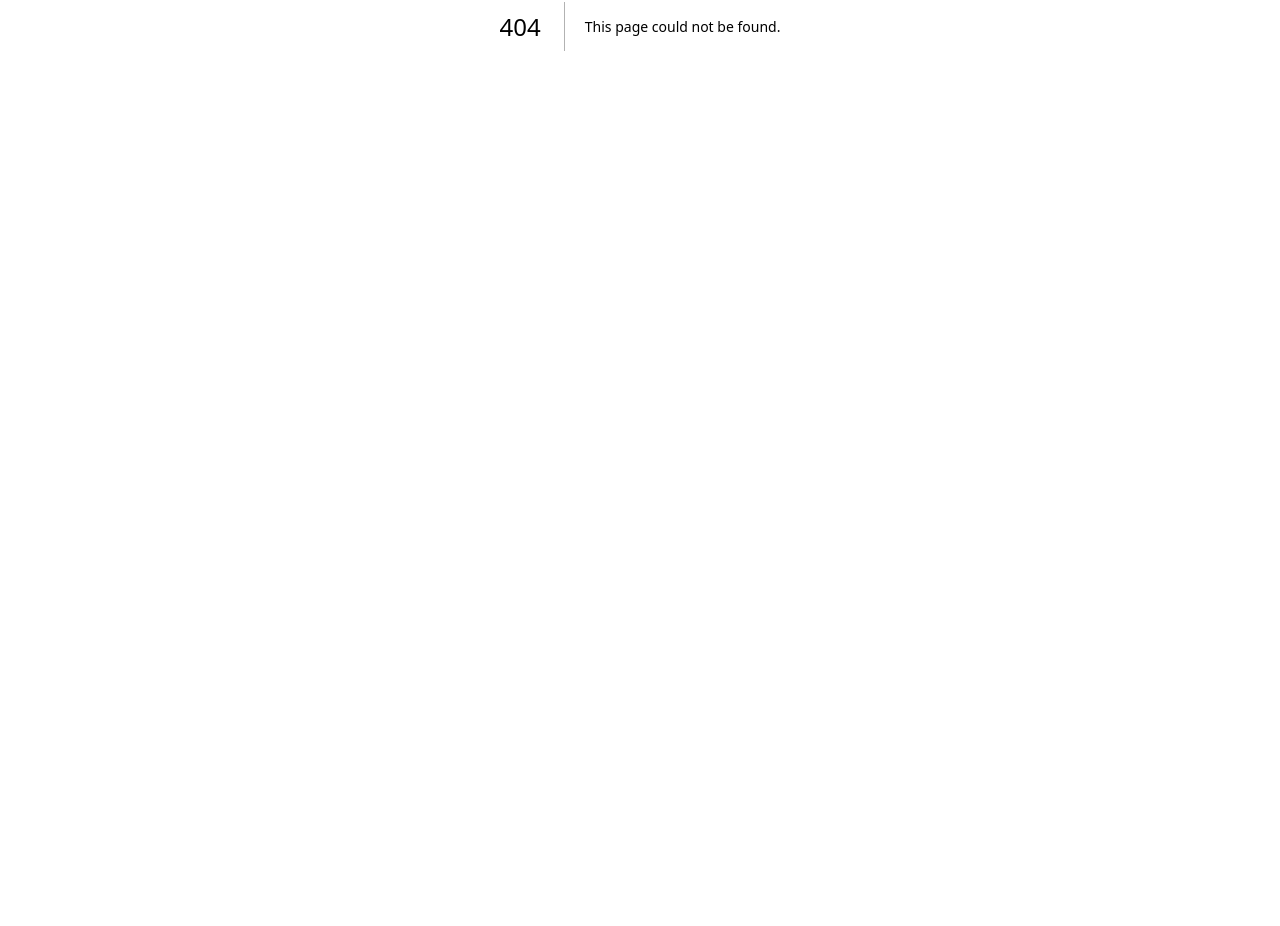
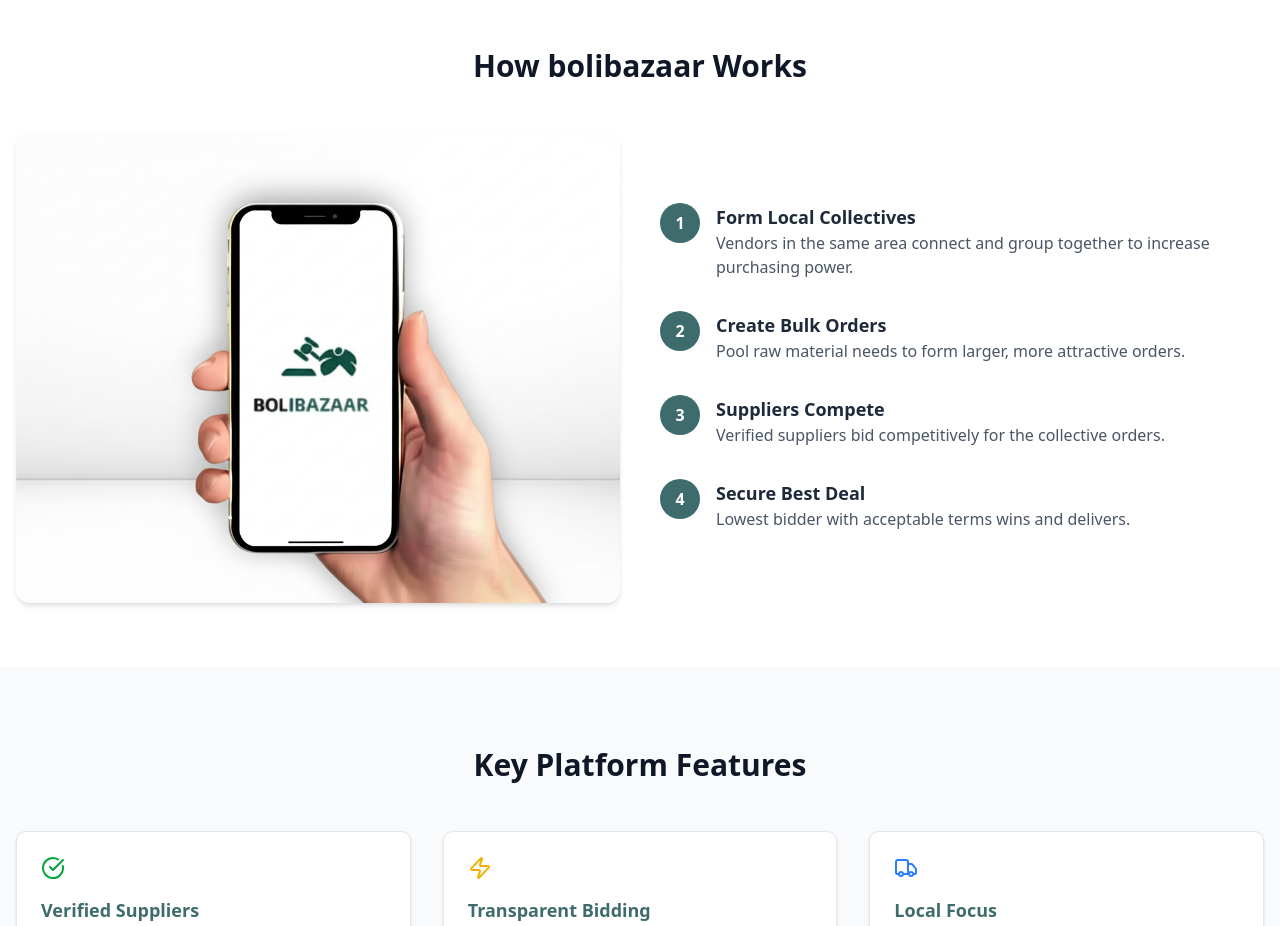
Before and after one commit to Rakshat28/BoliBazaar, a Next.js app: page /about in a window 1280 px wide. Before the commit this address had no page. Shown: the part 374-1300 px from the top of the page. Before the commit the page ends 800 px from the top, so only its background shows below. Built offline with nearby package versions, Linux system fonts and the light colour scheme.

Commit message:
Feat/about (#9)
About page

```diff
--- /dev/null
+++ b/src/app/about/page.tsx
@@ -0,0 +1,153 @@
+"use client";
+
+import { Users, TrendingDown, Zap, Shield, Award, Truck, CheckCircle } from "lucide-react";
+import { Badge } from "@/components/ui/badge";
+import React from "react";
+import Link from "next/link";
+
+export default function AboutUs() {
+  return (
+    <div className="min-h-screen bg-gradient-to-b from-white to-gray-100 text-gray-900">
+
+
+      {/* Hero Section */}
+      <section className="py-16 text-center">
+        <div className="container mx-auto px-4">
+          <h1 className="text-4xl md:text-6xl font-bold mb-6 leading-tight">
+            A digital platform connecting <span className="text-[#3e6c6c]">vendors and suppliers</span>
+          </h1>
+          <p className="text-xl text-[#3e6c6c] max-w-3xl mx-auto">
+            Collective Power, Individual Benefits — bolibazaar transforms the traditional supply chain through transparent bidding, better pricing, and reliable logistics.
+          </p>
+        </div>
+      </section>
+
+      {/* How It Works */}
+<section className="py-16 bg-white">
+  <div className="container mx-auto px-4">
+    <h2 className="text-3xl font-bold mb-12 text-center">How bolibazaar Works</h2>
+
+    <div className="grid md:grid-cols-2 gap-10 items-center">
+      {/* Left Side: Image */}
+      <div className="flex justify-center">
+        <img
+          src="/phone.png" // 🔁 Replace with your image path
+          alt="How bolibazaar works"
+          className="max-w-full h-auto rounded-xl shadow-md"
+        />
+      </div>
+
+      {/* Right Side: Vertical Steps */}
+      <div className="space-y-8">
+        {[
+          {
+            step: "Step 1",
+            title: "Form Local Collectives",
+            desc: "Vendors in the same area connect and group together to increase purchasing power.",
+          },
+          {
+            step: "Step 2",
+            title: "Create Bulk Orders",
+            desc: "Pool raw material needs to form larger, more attractive orders.",
+          },
+          {
+            step: "Step 3",
+            title: "Suppliers Compete",
+            desc: "Verified suppliers bid competitively for the collective orders.",
+          },
+          {
+            step: "Step 4",
+            title: "Secure Best Deal",
+            desc: "Lowest bidder with acceptable terms wins and delivers.",
+          },
+        ].map(({ step, title, desc }, i) => (
+          <div key={i} className="flex items-start space-x-4">
+            <div className="flex-shrink-0">
+              <div className="w-10 h-10 rounded-full bg-[#3e6c6c] text-white flex items-center justify-center font-semibold">
+                {i + 1}
+              </div>
+            </div>
+            <div>
+              <h3 className="text-lg font-semibold text-gray-800">{title}</h3>
+              <p className="text-gray-600">{desc}</p>
+            </div>
+          </div>
+        ))}
+      </div>
+    </div>
+  </div>
+</section>
+
+
+      {/* Features */}
+      <section className="py-20 bg-gray-50">
+        <div className="container mx-auto px-4">
+          <h2 className="text-3xl font-bold mb-12 text-center">Key Platform Features</h2>
+          <div className="grid md:grid-cols-3 gap-8">
+            {[
+              {
+                icon: <CheckCircle className="text-green-600 w-6 h-6" />,
+                title: "Verified Suppliers",
+                desc: "All suppliers undergo thorough vetting for quality and reliability.",
+              },
+              {
+                icon: <Zap className="text-yellow-500 w-6 h-6" />,
+                title: "Transparent Bidding",
+                desc: "Open competition ensures fair pricing and best terms for vendors.",
+              },
+              {
+                icon: <Truck className="text-blue-500 w-6 h-6" />,
+                title: "Local Focus",
+                desc: "Geographic grouping optimizes logistics and delivery efficiency.",
+              },
+            ].map(({ icon, title, desc }, i) => (
+              <div key={i} className="p-6 bg-white border border-gray-200 rounded-lg shadow-sm">
+                <div className="mb-4">{icon}</div>
+                <h4 className="font-semibold text-lg mb-2 text-[#3e6c6c]">{title}</h4>
+                <p className="text-gray-600">{desc}</p>
+              </div>
+            ))}
+          </div>
+        </div>
+      </section>
+
+      {/* Impact */}
+      <section className="py-20 text-center bg-white">
+        <div className="container mx-auto px-4">
+          <h2 className="text-3xl font-bold mb-6">Transforming the Local Food Ecosystem</h2>
+          <p className="text-lg text-gray-700 max-w-4xl mx-auto mb-10">
+            Our platform creates a win-win situation for all stakeholders—vendors, suppliers, and consumers—by building a stronger, transparent, and efficient supply chain.
+          </p>
+          <div className="grid md:grid-cols-2 gap-10 text-left">
+            <div>
+              <h3 className="text-xl font-semibold mb-4 text-[#3e6c6c]">Empower Your Business</h3>
+              <ul className="list-disc pl-5 text-gray-700 space-y-2">
+                <li>Lower prices through bulk buying</li>
+                <li>Consistent quality assurance</li>
+                <li>Improved profit margins</li>
+              </ul>
+            </div>
+            <div>
+              <h3 className="text-xl font-semibold mb-4 text-[#3e6c6c]">Streamline Your Sales</h3>
+              <ul className="list-disc pl-5 text-gray-700 space-y-2">
+                <li>Verified, aggregated bulk orders in nearby regions</li>
+                <li>Optimized delivery routes</li>
+                <li>Reduced marketing costs</li>
+              </ul>
+            </div>
+          </div>
+        </div>
+      </section>
+
+      {/* Closing */}
+      <section className="py-16 bg-gray-100 text-center">
+        <div className="container mx-auto px-4">
+          <h2 className="text-3xl font-bold mb-4">Build Trust & Transparency</h2>
+          <p className="text-gray-700 max-w-xl mx-auto">
+            Foster a transparent and trustworthy local street food supply chain with verified supplier networks, open pricing, and quality guarantees.
+          </p>
+        </div>
+      </section>
+    </div>
+  );
+}
--- a/src/components/Navbar.tsx
+++ b/src/components/Navbar.tsx
@@ -18,8 +18,6 @@ export default function Navbar() {
           </Link>
         </div>
 
-
-
       {/* CTA Buttons */}
         <div className="flex gap-3">
           <Link
```
Also changed, not shown: public/phone.png (added). Lines whose indentation alone changed are shown as unchanged.
